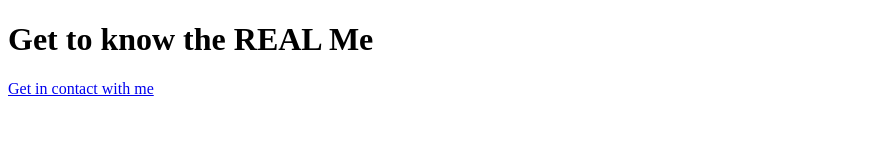
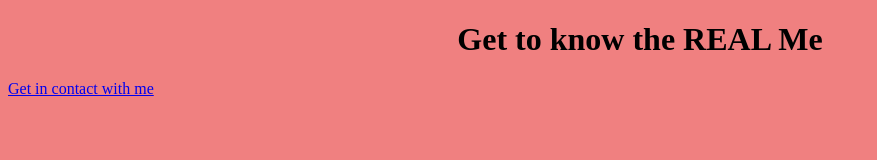
Before and after one commit to AneeahBaby/Crissoant, a plain HTML site: page index.html in a window 1280 px wide. Shown: the whole page, without its empty margins (0-877 px from the left). Drawn offline with Linux system fonts and the light colour scheme.

Commit message:
connected CSS correctly & Changed Background color

```diff
--- a/index.html
+++ b/index.html
@@ -1,10 +1,10 @@
 <!DOCTYPE html>
 <html lang="en">
 <head>
-    <link
     <meta charset="UTF-8">
     <meta name="viewport" content="width=device-width, initial-scale=1.0">
     <title>Document</title>
+    <link href="src/style.css" rel="stylesheet" type="text/css"/>
 </head>
 <body>
     <h1>Get to know the REAL Me</h1>
--- a/src/style.css
+++ b/src/style.css
@@ -1,3 +1,6 @@
 h1 {
     text-align: center;
 }
+body {
+    background-color: lightcoral;
+}
```
